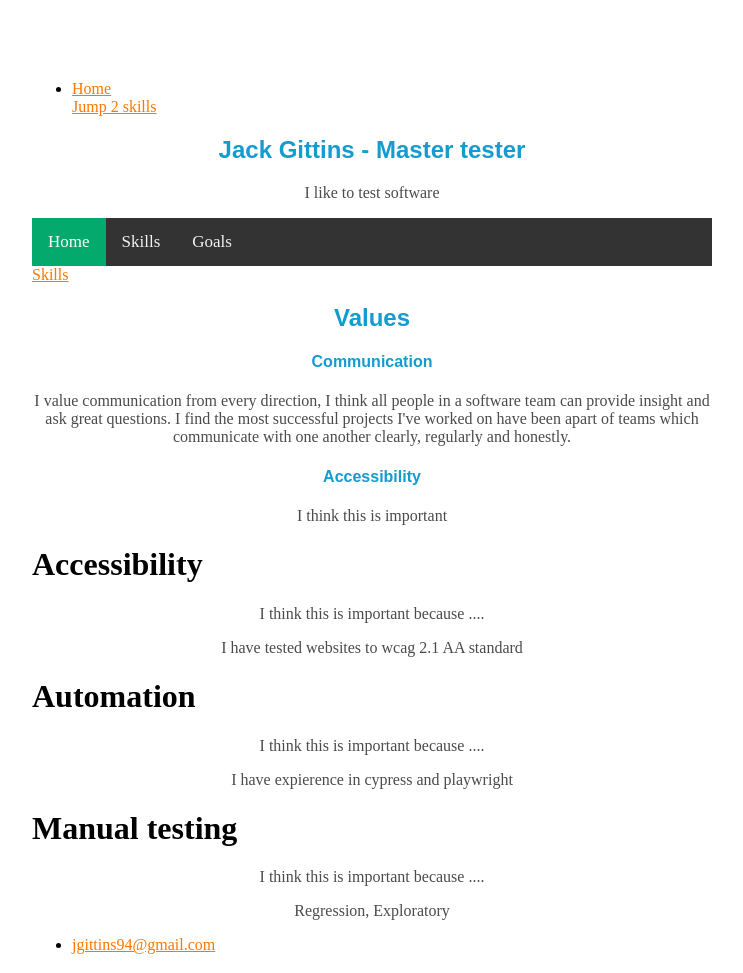
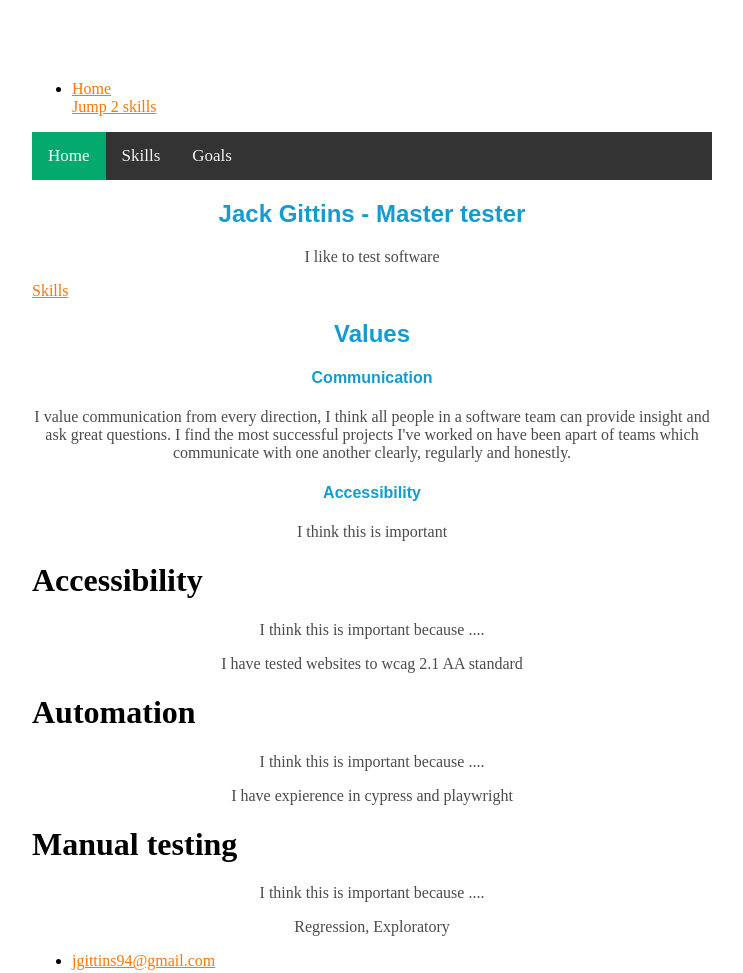
Before and after one commit to jgitts94/jgitts94, a plain HTML site: page index.html in a window 1280 px wide. Shown: the whole page, without its empty margins (268-1011 px from the left). Drawn offline with Linux system fonts and the light colour scheme.

Commit message:
messed with nav bar

```diff
--- a/index.html
+++ b/index.html
@@ -75,17 +75,17 @@
     </nav>
  </head>
  <body>
+  <div id="navbar">
+    <a class="active" href=”index.html”>Home</a>
+    <a href="#skills">Skills</a>
+    <a href="javascript:void(0)">Goals</a>
+  </div>
    <div class=”container”>
      <div class=header>
        <h2>Jack Gittins - Master tester</h1>
        <p>I like to test software</a></p>
      </div>
    </div>
-   <div id="navbar">
-    <a class="active" href="javascript:void(0)">Home</a>
-    <a href="javascript:void(0)">Skills</a>
-    <a href="javascript:void(0)">Goals</a>
-  </div>
    <div class=”container”>
     <div class=paragraph>
       <a href="page.html"> Skills</a>
```
